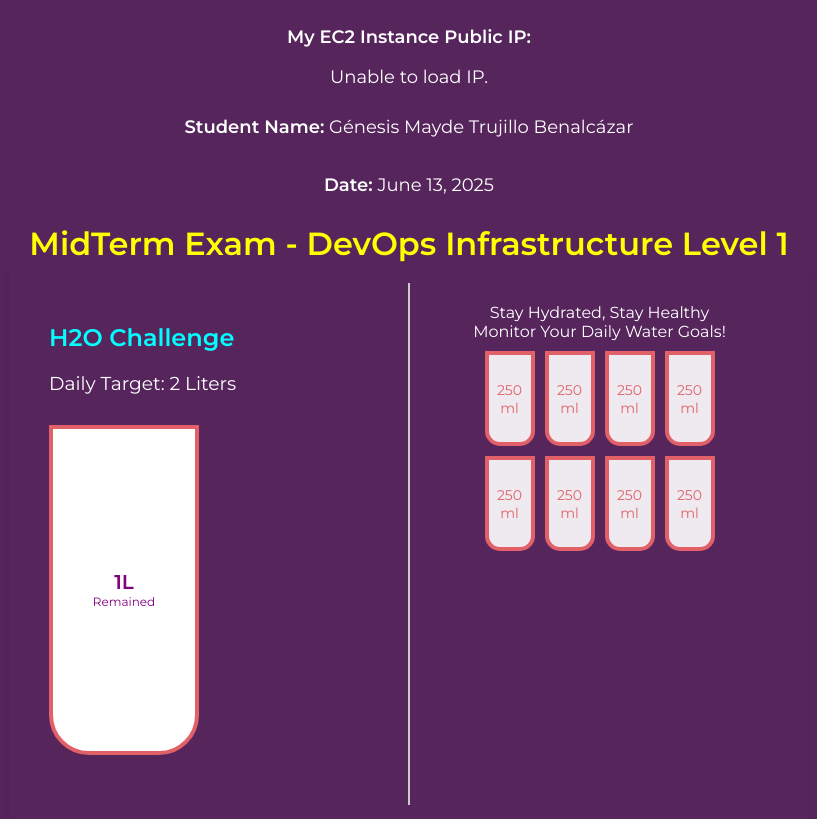
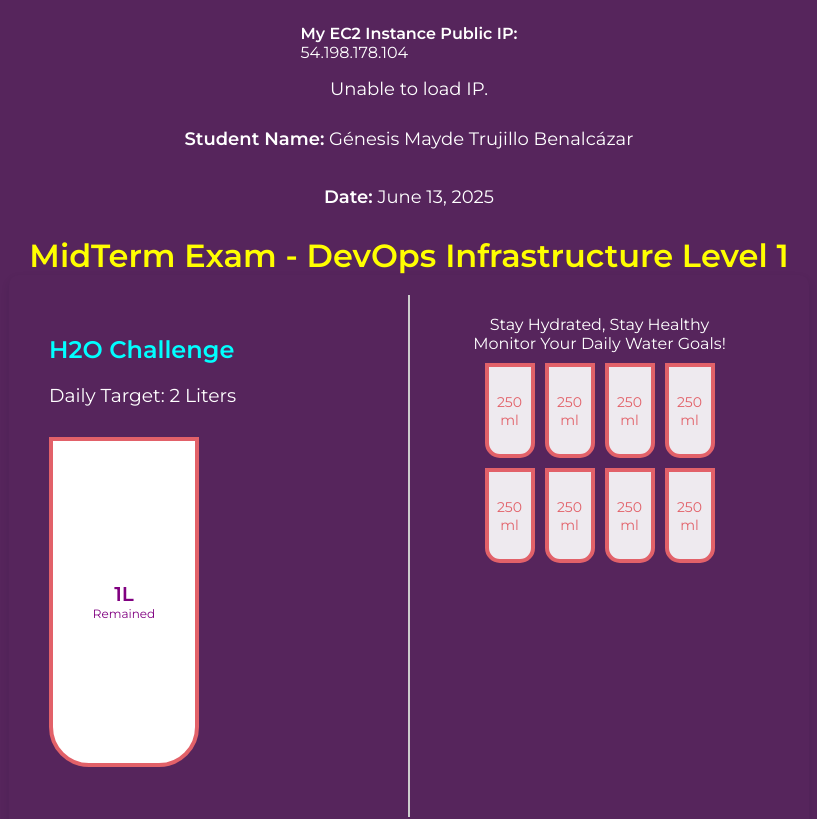
Before and after one commit to gemay25/IST101G1-S2-Midterm-Genesis, a plain HTML site: page index.html in a window 1280 px wide. Shown: the top 819 px of the page, without its empty margins (231-1048 px from the left). Drawn offline with Linux system fonts and the light colour scheme; no server answers.

Commit message:
Fix: corrected EC2 public IP address in HTML

```diff
--- a/index.html
+++ b/index.html
@@ -28,7 +28,7 @@
 </head>
 
 <body>
-  <p style="font-size: 18px; font-weight: bold;">My EC2 Instance Public IP:</p>
+<p><strong>My EC2 Instance Public IP:</strong><br>54.198.178.104</p>
 <div id="ec2-ip" style="font-size: 18px; margin-bottom: 10px;">Loading...</div>
 
 <p style="font-size: 18px;"><strong>Student Name:</strong> Génesis Mayde Trujillo Benalcázar</p>
```
